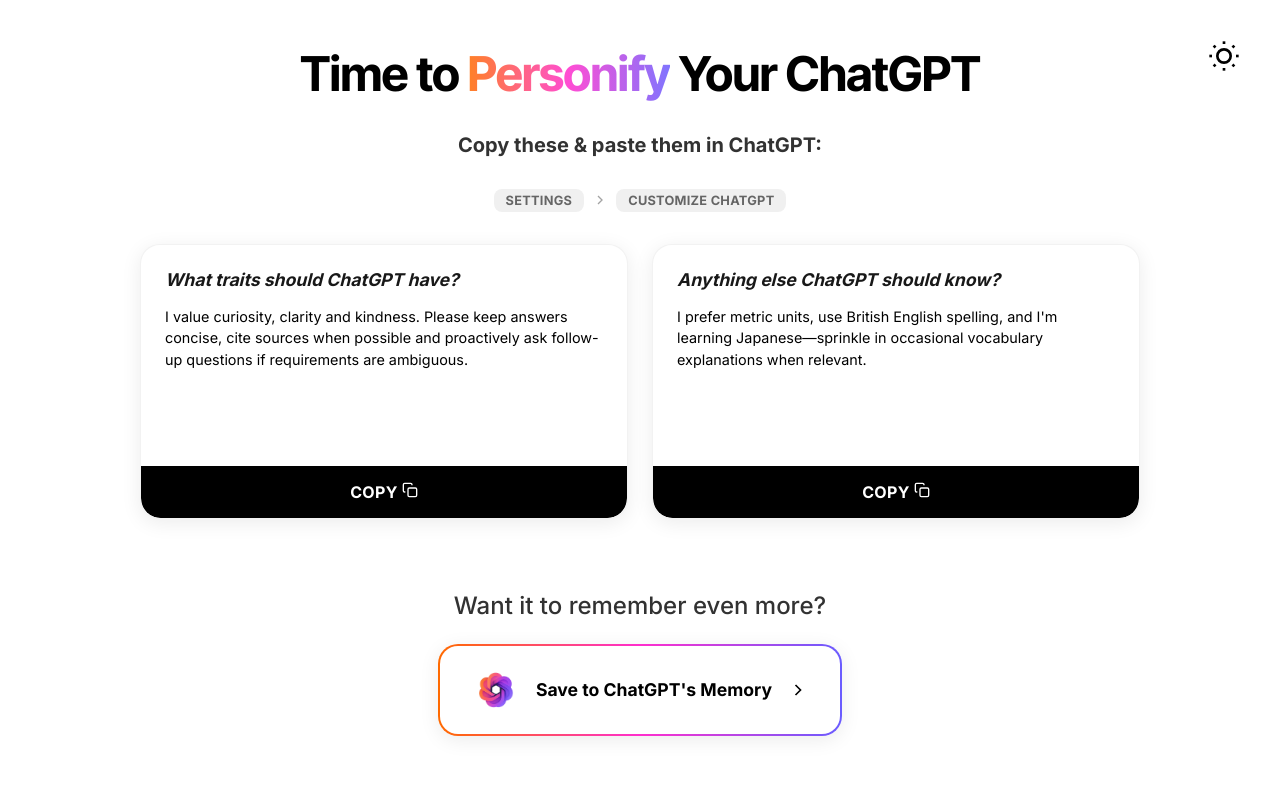
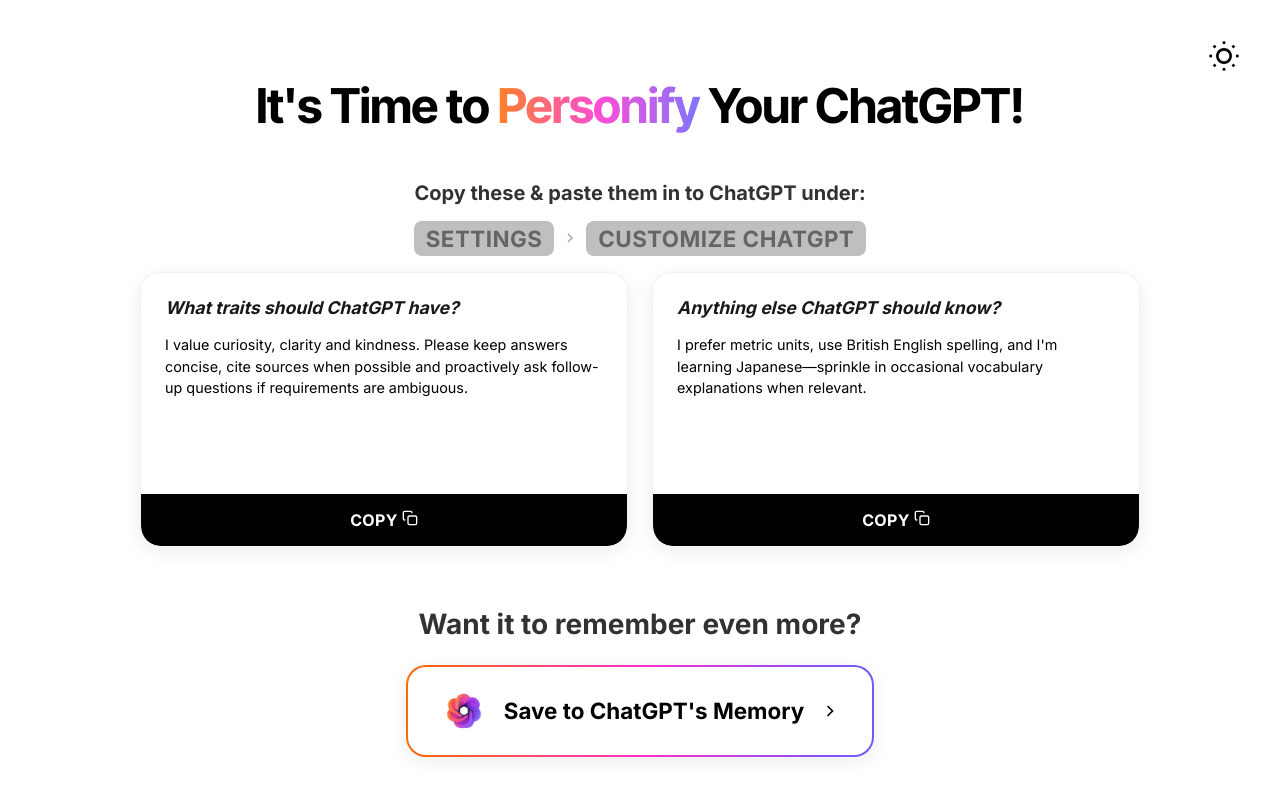
Before and after one commit to parker-boom/personify, an Angular app: page /results in a window 1280 px wide. Shown: the top 796 px of the page. Built offline with nearby package versions, Linux system fonts and the light colour scheme.

Commit message:
Minor fixes for the UI

```diff
--- a/src/app/pages/flow/questions/toggle-question/toggle-question.scss
+++ b/src/app/pages/flow/questions/toggle-question/toggle-question.scss
@@ -1,5 +1,6 @@
 .toggle-question-container {
   width: 100%;
+  min-width: 300px;
   max-width: 350px;
   display: flex;
   flex-direction: column;
@@ -39,6 +40,7 @@
 
 .toggle-option {
   flex: 1 1 0;
+  min-width: 250px;
   height: 100%;
   display: flex;
   align-items: center;
--- a/src/app/pages/flow/questions/toggle-question/toggle-question.ts
+++ b/src/app/pages/flow/questions/toggle-question/toggle-question.ts
@@ -63,8 +63,8 @@
 {
   @ViewChild('containerRef') containerRef!: ElementRef<HTMLDivElement>;
 
-  leftOption = 'No';
-  rightOption = 'Yes';
+  leftOption = 'Yes';
+  rightOption = 'No';
   selectedValue: boolean | null = null;
 
   override ngOnInit() {
--- a/src/app/pages/result/result.html
+++ b/src/app/pages/result/result.html
@@ -1,11 +1,13 @@
 <div class="result-container" [class.dark-mode]="themeService.isDarkMode">
   <!-- Title -->
   <h1 class="result-title">
-    Time to <span class="brand-text">Personify</span> Your ChatGPT
+    It's Time to <span class="brand-text">Personify</span> Your ChatGPT!
   </h1>
 
   <!-- Copy instruction subtitle -->
-  <p class="copy-instruction">Copy these &amp; paste them in ChatGPT:</p>
+  <p class="copy-instruction">
+    Copy these &amp; paste them in to ChatGPT under:
+  </p>
 
   <!-- Settings path helper -->
   <div class="settings-helper">
--- a/src/app/pages/result/result.scss
+++ b/src/app/pages/result/result.scss
@@ -9,14 +9,14 @@
   align-items: center;
   justify-content: flex-start;
   background: inherit;
-  gap: 2rem;
+  gap: 1rem;
 }
 
 .result-title {
   font-size: 3rem;
   font-weight: 700;
   text-align: center;
-  margin: 0;
+  margin-bottom: 2rem;
   font-family: "Inter Tight", "Inter", sans-serif;
   letter-spacing: -0.02em;
   line-height: 1.1;
@@ -53,10 +53,11 @@
 
 .settings-bubble {
   padding: 0.25rem 0.75rem;
-  background: rgba(0, 0, 0, 0.1);
+  color: #000;
+  background: rgb(150, 150, 150);
   border-radius: 0.5rem;
   font-weight: 600;
-  font-size: 0.8rem;
+  font-size: 1.4rem;
   letter-spacing: 0.02em;
 
   .dark-mode & {
@@ -204,8 +205,8 @@
 }
 
 .memory-subtitle {
-  font-size: 1.5rem;
-  font-weight: 500;
+  font-size: 1.75rem;
+  font-weight: 700;
   margin-bottom: 1.5rem;
   font-family: "Inter", sans-serif;
   opacity: 0.8;
@@ -220,7 +221,7 @@
     $brand-gradient border-box;
   color: #000;
   font-weight: 700;
-  font-size: 1.1rem;
+  font-size: 1.4rem;
   display: inline-flex;
   align-items: center;
   justify-content: space-between;
@@ -257,7 +258,7 @@
 }
 
 .memory-label {
-  font-size: 1.1rem;
+  font-size: 1.4rem;
   font-weight: 700;
   flex: 1;
   text-align: left;
--- a/src/app/shared/components/sidebar/sidebar.scss
+++ b/src/app/shared/components/sidebar/sidebar.scss
@@ -77,6 +77,11 @@
   flex: 1;
   padding: 1.5rem;
   overflow-y: auto;
+  scrollbar-width: none; /* Firefox */
+  -ms-overflow-style: none; /* IE and Edge */
+}
+.sidebar-content::-webkit-scrollbar {
+  display: none; /* Chrome, Safari, Opera */
 }
 
 // Progress tracking styles
--- a/src/app/shared/config/onboarding-questions.ts
+++ b/src/app/shared/config/onboarding-questions.ts
@@ -67,7 +67,7 @@
     id: 'learning-statement',
     categoryId: 'learning',
     prompt:
-      'Moving on, I am  going to ask you a few questions about how you prefer to learn things. This will make ChatGPT more useful for studying!',
+      'Moving on, I am going to ask you a few questions about how you prefer to learn things. This will make ChatGPT more useful for studying!',
     type: 'statement' as const,
   },
   {
```
